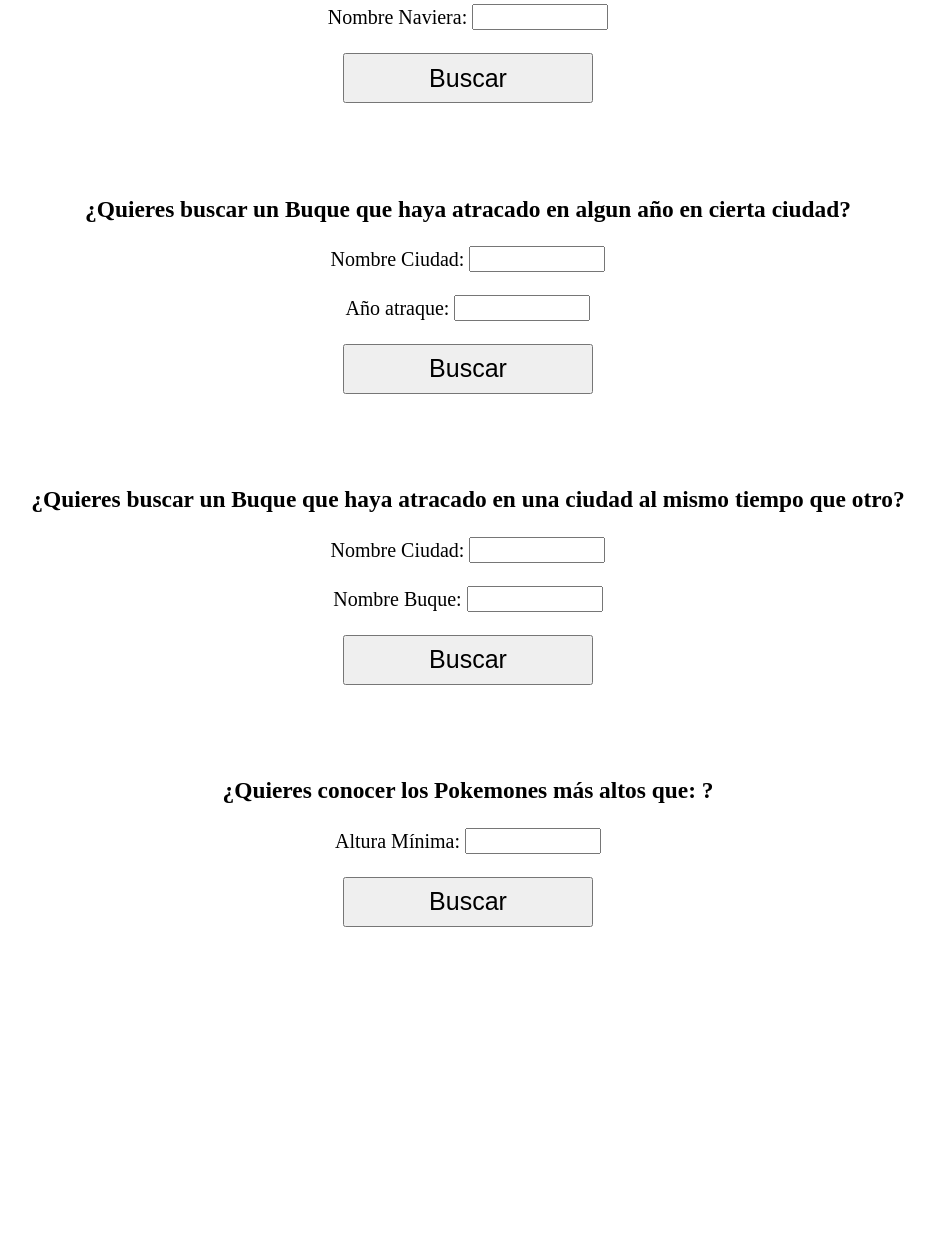
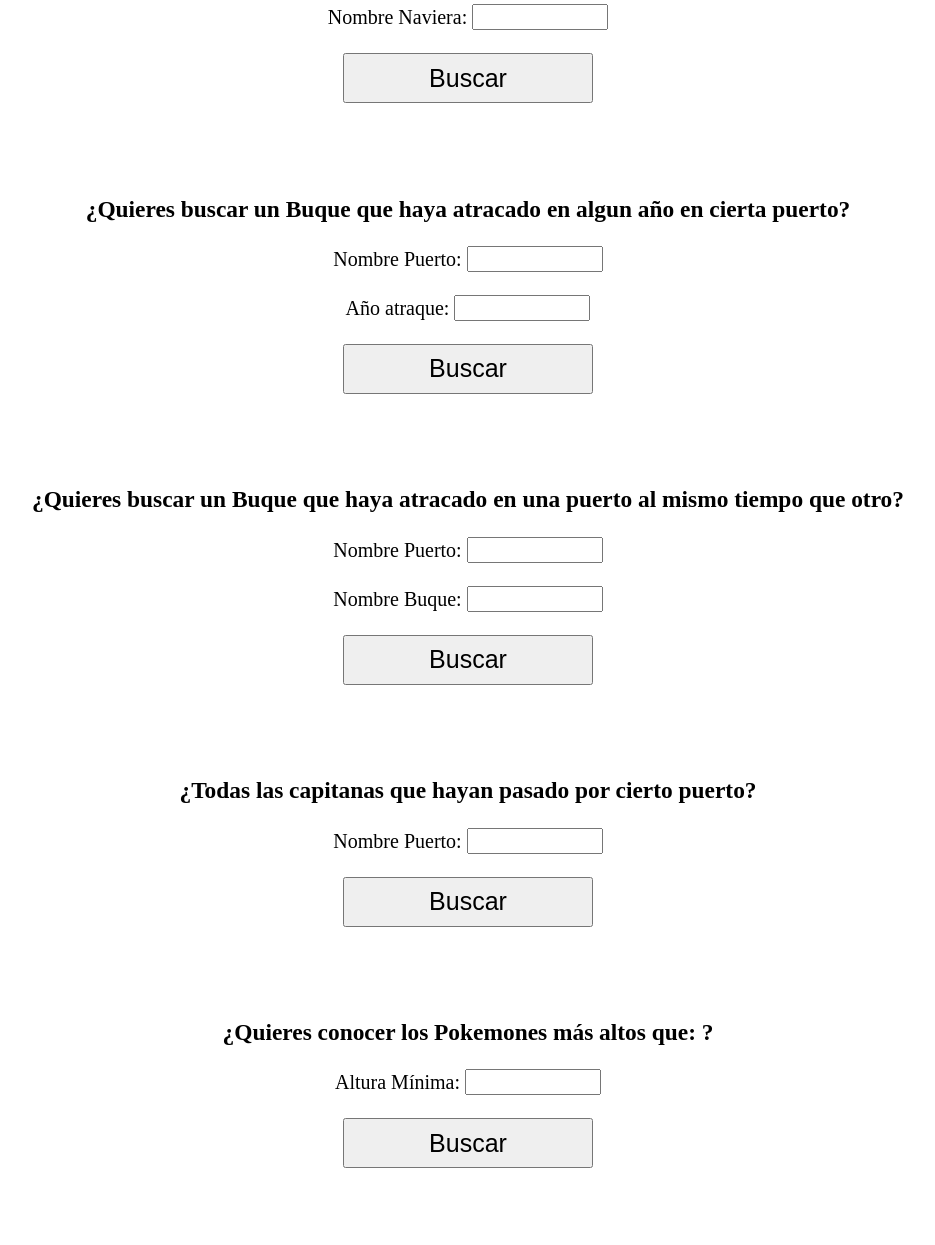
Before and after one commit to figarcia3/Grupo70-IIC2413, a PHP site: page / in a window 1280 px wide. Shown: the part 498-1743 px from the top of the page, without its empty margins (180-1115 px from the left). Before the commit the page ends 1425 px from the top, so only its background shows below. Run offline with PHP 8.4, Linux system fonts and the light colour scheme.

Commit message:
Consulta 5

```diff
--- a/Sites/consultas/consulta_2.php
+++ b/Sites/consultas/consulta_2.php
@@ -8,7 +8,10 @@
 
 	$nombre = $_POST["nombre_naviera"];
 
- 	$query = "SELECT * FROM buques,pertenece_a,navieras WHERE LOWER(navieras.nombre_naviera) LIKE LOWER('%$nombre%') AND navieras.nid = pertenece_a.nid AND buques.bid = pertenece_a.bid;";
+ 	$query = "SELECT * FROM buques,pertenece_a,navieras
+            WHERE LOWER(navieras.nombre_naviera) LIKE LOWER('%$nombre%')
+            AND navieras.nid = pertenece_a.nid
+            AND buques.bid = pertenece_a.bid;";
 	$result = $db -> prepare($query);
 	$result -> execute();
 	$buques = $result -> fetchAll();
--- a/Sites/index.php
+++ b/Sites/index.php
@@ -30,10 +30,10 @@
   <br>
   <br>
 
-  <h3 align="center"> ¿Quieres buscar un Buque que haya atracado en algun año en cierta ciudad?</h3>
+  <h3 align="center"> ¿Quieres buscar un Buque que haya atracado en algun año en cierta puerto?</h3>
 
 <form align="center" action="consultas/consulta_3.php" method="post">
-  Nombre Ciudad:
+  Nombre Puerto:
   <input type="text" name="nombre_puerto">
   <br/><br/>
   Año atraque:
@@ -46,14 +46,27 @@
 <br>
 <br>
 
-<h3 align="center"> ¿Quieres buscar un Buque que haya atracado en una ciudad al mismo tiempo que otro?</h3>
+<h3 align="center"> ¿Quieres buscar un Buque que haya atracado en una puerto al mismo tiempo que otro?</h3>
 
 <form align="center" action="consultas/consulta_4.php" method="post">
-  Nombre Ciudad:
+  Nombre Puerto:
   <input type="text" name="nombre_puerto">
   <br/><br/>
   Nombre Buque:
   <input type="text" name="nombre_buque">
+  <br/><br/>
+  <input type="submit" value="Buscar">
+</form>
+
+<br>
+<br>
+<br>
+
+<h3 align="center"> ¿Todas las capitanas que hayan pasado por cierto puerto?</h3>
+
+<form align="center" action="consultas/consulta_5.php" method="post">
+  Nombre Puerto:
+  <input type="text" name="nombre_puerto">
   <br/><br/>
   <input type="submit" value="Buscar">
 </form>
```
Also changed, not shown: Sites/consultas/consulta_3.php (+7 -2 lines), Sites/consultas/consulta_4.php (+15 -2 lines), Sites/consultas/consulta_5.php (added, +43 -0 lines).
